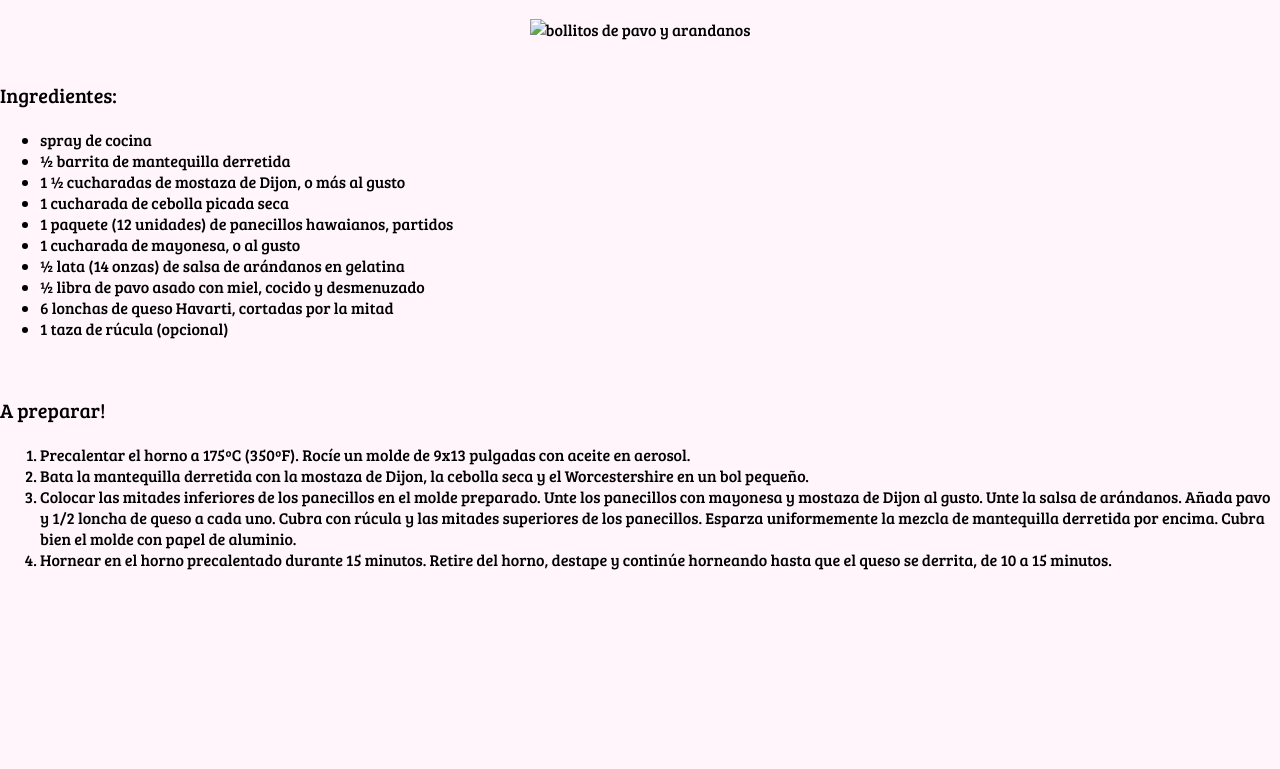
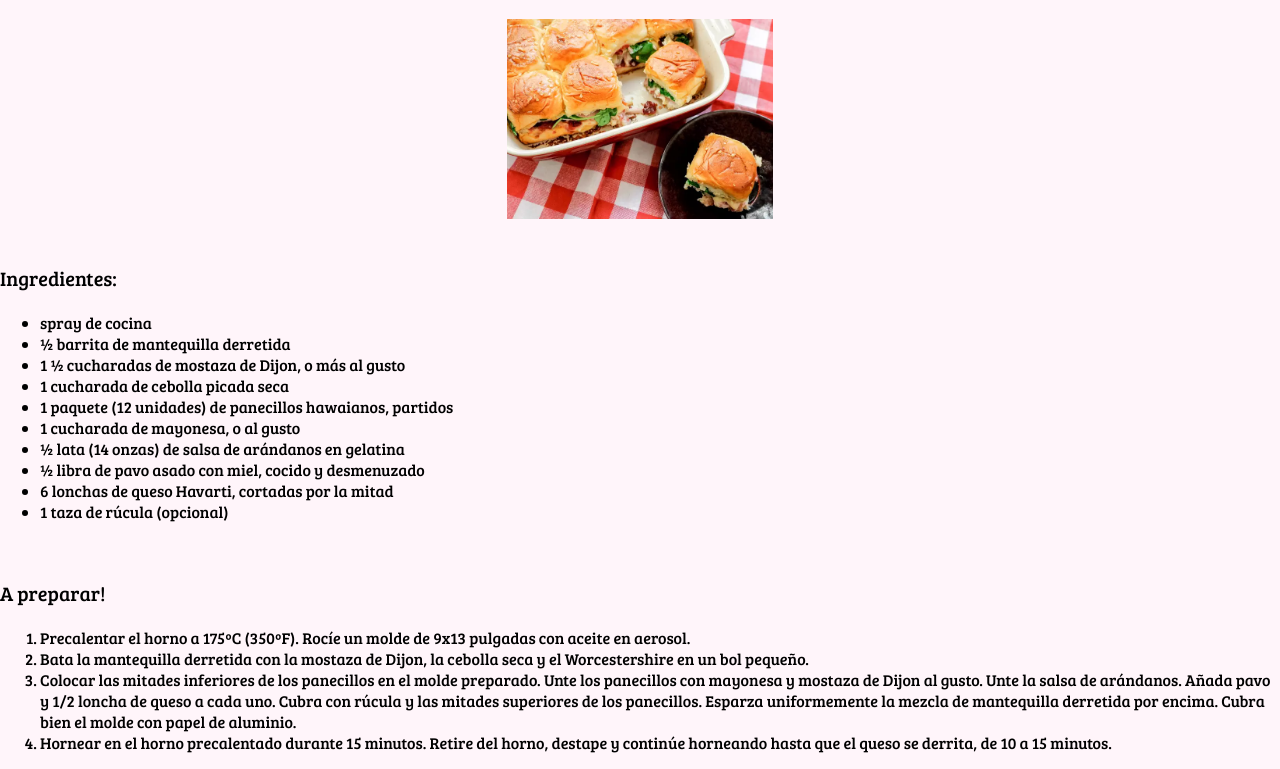
Before and after one commit to Crazyshong/odin-recipes, a plain HTML site: page Recetas/Bollitos.html in a window 1280 px wide. Shown: the part 88-857 px from the top of the page. Before the commit the page ends 800 px from the top, so only its background shows below. Drawn offline with Linux system fonts and the light colour scheme; the site is published under a folder, as on GitHub Pages, so addresses that start at the root find nothing.

Commit message:
solucionado carga de imagenes de recetas

```diff
--- a/Recetas/Bollitos.html
+++ b/Recetas/Bollitos.html
@@ -12,7 +12,7 @@
 
     <h1>Bollitos de pavo y arandanos</h1>
     <div class="imagen">
-        <img src="/Img/bollito-pavo.png" alt="bollitos de pavo y arandanos" height="200">
+        <img src="../Img/bollito-pavo.png" alt="bollitos de pavo y arandanos" height="200">
     </div>
     <br>
     <p id="subtitulo-recetas">Ingredientes:</p>
```
Also changed, not shown: Recetas/PolloParmesano.html (+1 -1 lines).
